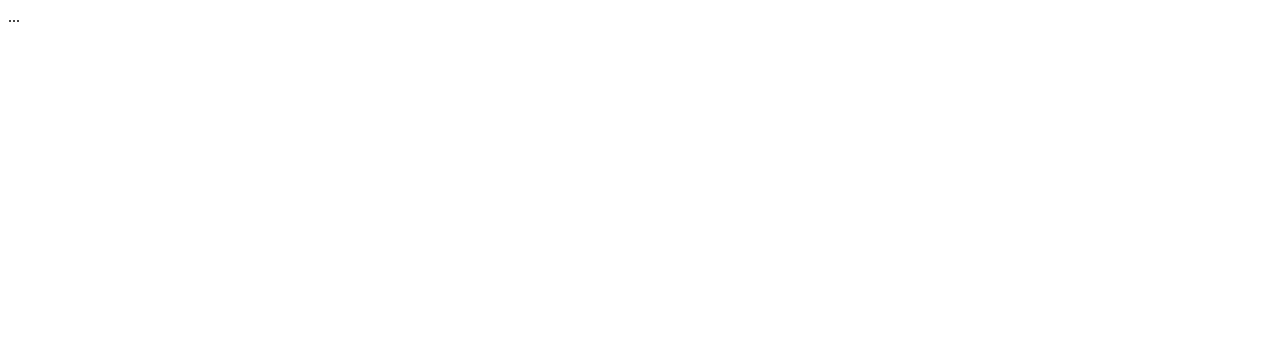
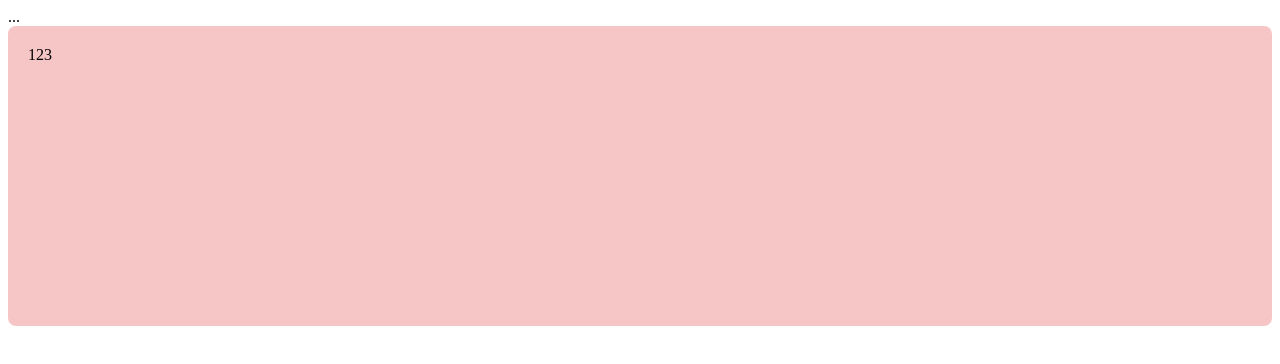
Before and after one commit to ninininiya/git2, a plain HTML site: page index.html in a window 1280 px wide. Drawn offline with Linux system fonts and the light colour scheme.

Commit message:
第一人header

```diff
--- a/index.html
+++ b/index.html
@@ -2,7 +2,9 @@
 ...
 <body>
   <nav></nav>
-  <header></header>
+  <header class="kc header">
+    123
+  </header>
   <main></main>
   <footer></footer>
 </body>
--- a/main.css
+++ b/main.css
@@ -0,0 +1,7 @@
+.kc.header{
+    height: 300px;
+    background-color: #f6c5c5;
+    border-radius: 8px;
+    box-sizing: border-box;
+    padding: 20px;
+  }
```
